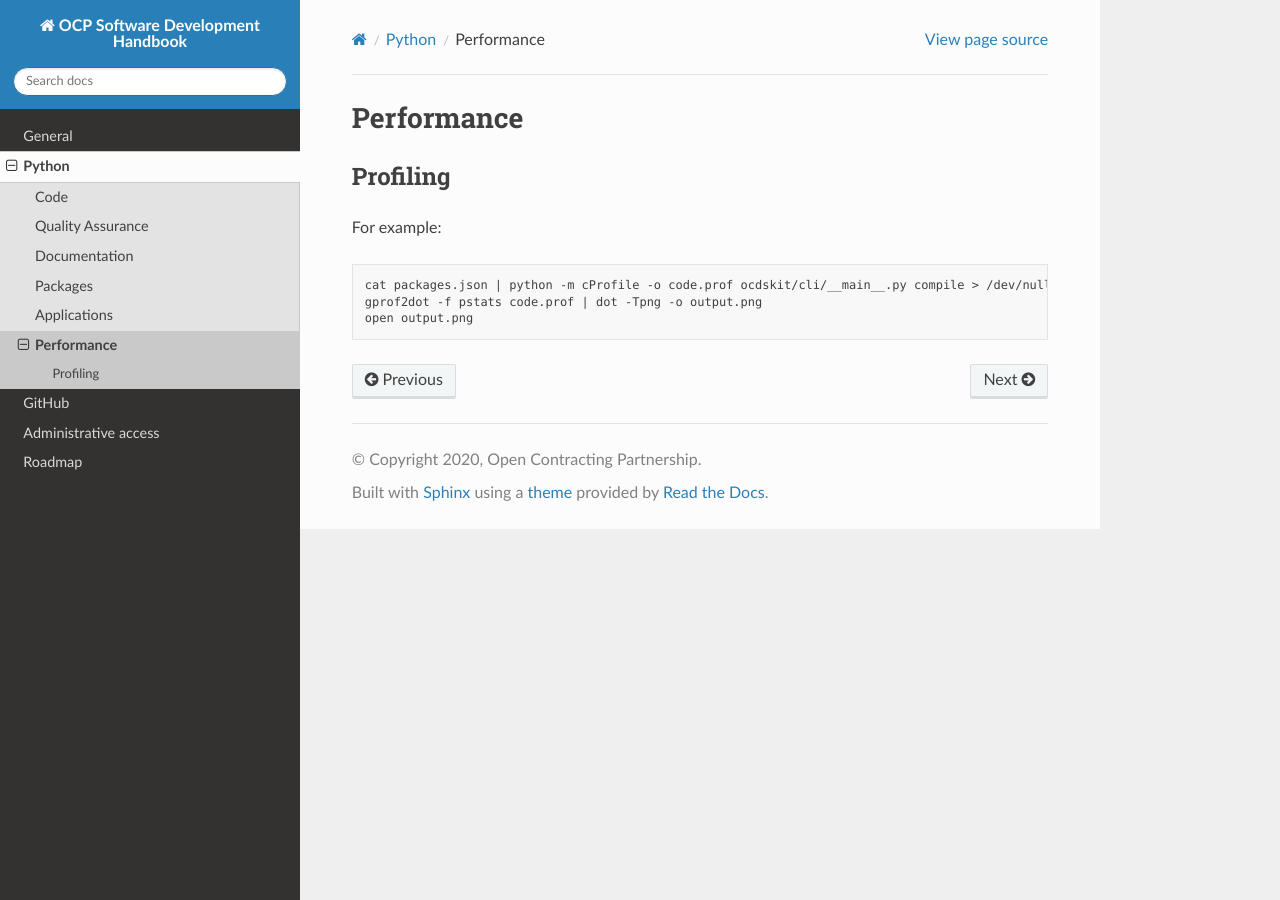
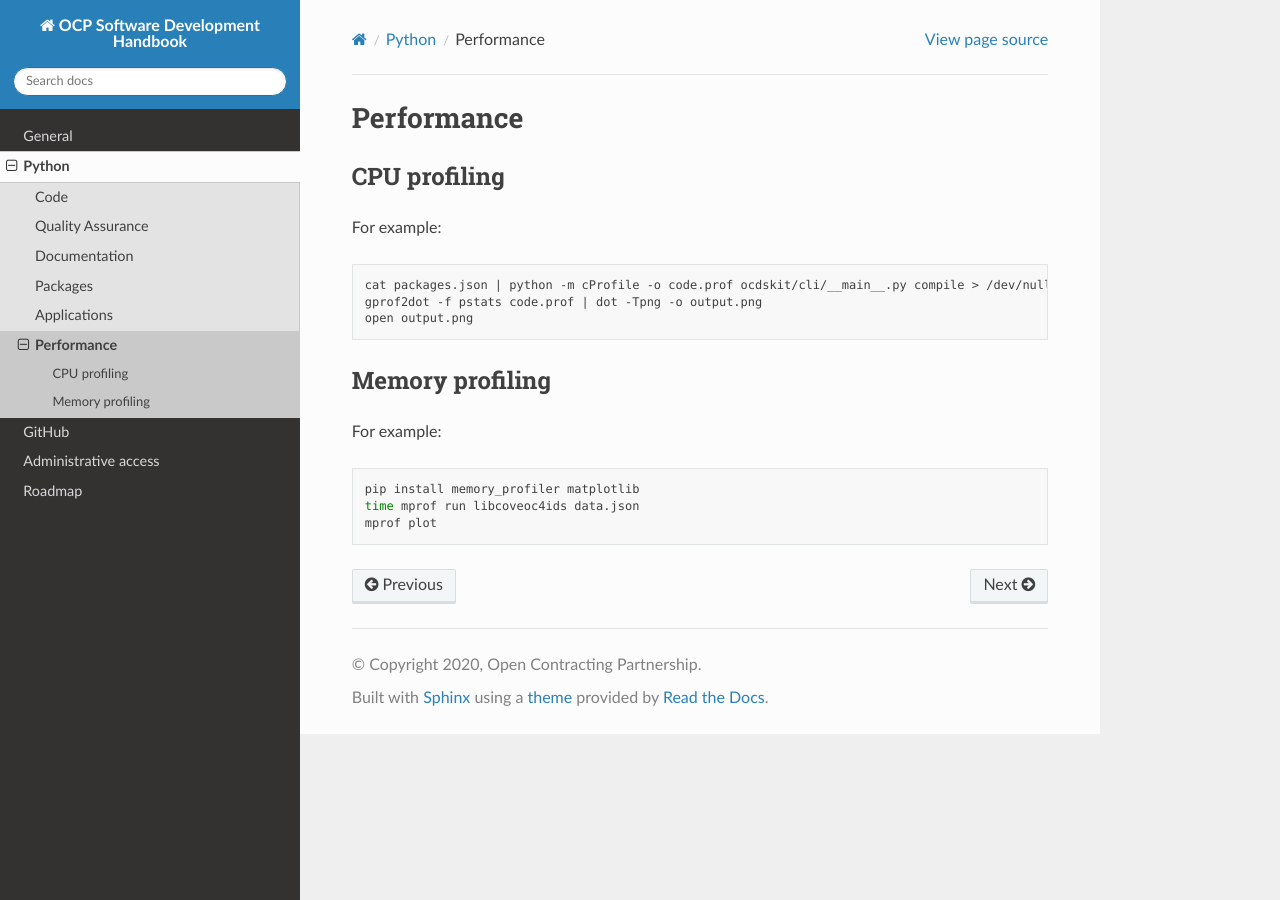
Before and after one commit to open-contracting/software-development-handbook, a Sphinx documentation site: the page built from docs/python/performance.rst, in a window 1280 px wide. Built offline with Sphinx 7.4.7 and the Read the Docs theme 2.0.0, drawn with Linux system fonts in a browser that asks for light colours.

Commit message:
Add section on memory profiling

```diff
--- a/docs/python/performance.rst
+++ b/docs/python/performance.rst
@@ -1,8 +1,8 @@
 Performance
 ===========
 
-Profiling
----------
+CPU profiling
+-------------
 
 For example:
 
@@ -11,3 +11,14 @@ For example:
    cat packages.json | python -m cProfile -o code.prof ocdskit/cli/__main__.py compile > /dev/null
    gprof2dot -f pstats code.prof | dot -Tpng -o output.png
    open output.png
+
+Memory profiling
+----------------
+
+For example:
+
+.. code:: bash
+
+   pip install memory_profiler matplotlib
+   time mprof run libcoveoc4ids data.json
+   mprof plot
```
